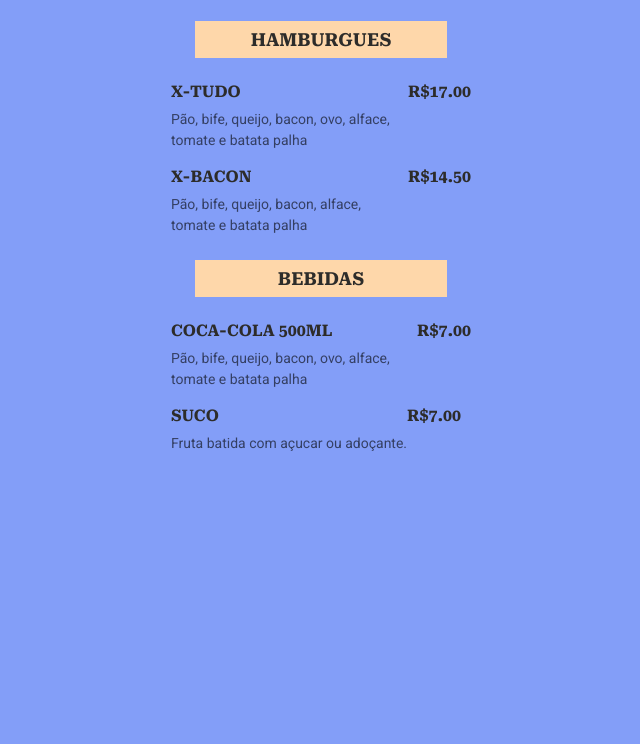
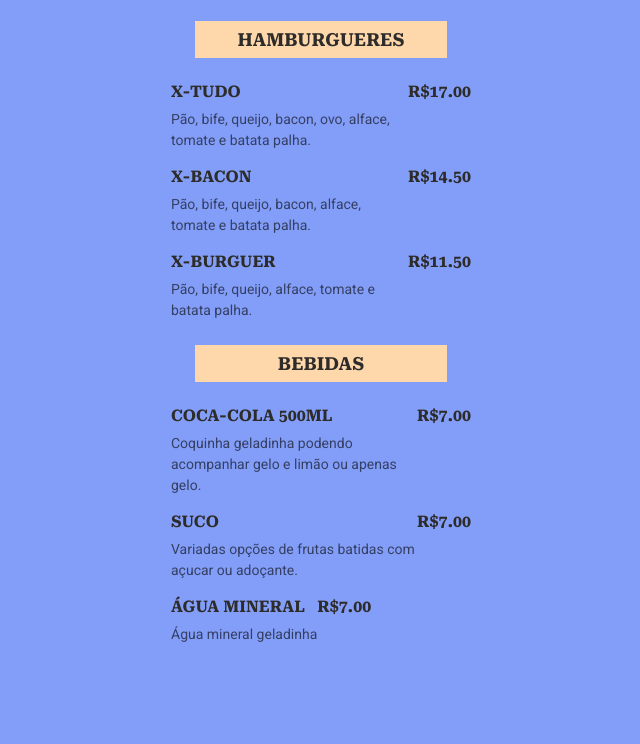
Before and after one commit to aliciadelg23/Card-pio-rocketseat, a plain HTML site: page Index.html in a window 1280 px wide. Shown: the part 56-800 px from the top of the page, without its empty margins (319-959 px from the left). Drawn offline with Linux system fonts and the light colour scheme.

Commit message:
Update Index.html

```diff
--- a/Index.html
+++ b/Index.html
@@ -11,12 +11,12 @@
 <body>
 
     <header>
-        <h1>Hamburgu<span>Ria</span></h1>
+        <h1>Hamburgue<span>Ria</span></h1>
         <p>Aberto todos os dias. 8h-21h</p>
     </header>
 
     <section>
-        <h2>Hamburgues</h2>
+        <h2>Hamburgueres</h2>
 
 
     <ul>
@@ -24,7 +24,7 @@
             <div class="details">
                <h3>X-tudo</h3>
                <p class="description">
-                Pão, bife, queijo, bacon, ovo, alface, tomate e batata palha </p>
+                Pão, bife, queijo, bacon, ovo, alface, tomate e batata palha. </p>
              </div>
 
             <strong class="price">
@@ -36,12 +36,23 @@
         <div class="details">
            <h3>X-Bacon</h3>
            <p class="description">
-            Pão, bife, queijo, bacon, alface, tomate e batata palha </p>
+            Pão, bife, queijo, bacon, alface, tomate e batata palha. </p>
          </div>
 
         <strong class="price">
             R$14.50
         </strong>
+</li>
+<li>
+    <div class="details">
+       <h3>X-Burguer</h3>
+       <p class="description">
+        Pão, bife, queijo, alface, tomate e batata palha. </p>
+     </div>
+
+    <strong class="price">
+        R$11.50
+    </strong>
 </li>
 
 
@@ -62,7 +73,7 @@
         <div class="details">
            <h3>Coca-Cola 500ml</h3>
            <p class="description">
-            Pão, bife, queijo, bacon, ovo, alface, tomate e batata palha </p>
+            Coquinha geladinha podendo acompanhar gelo e limão ou apenas gelo. </p>
          </div>
 
         <strong class="price">
@@ -74,14 +85,24 @@
     <div class="details">
        <h3>Suco</h3>
        <p class="description">
-        Fruta batida com açucar ou adoçante.
+        Variadas opções de frutas batidas com açucar ou adoçante.
      </div>
 
     <strong class="price">
        R$7.00
     </strong>
 </li>
+<li>
+    <div class="details">
+       <h3>Água Mineral </h3>
+       <p class="description">
+        Água mineral geladinha
+     </div>
 
+    <strong class="price">
+       R$7.00
+    </strong>
+</li>
 
 
 </ul>
```
